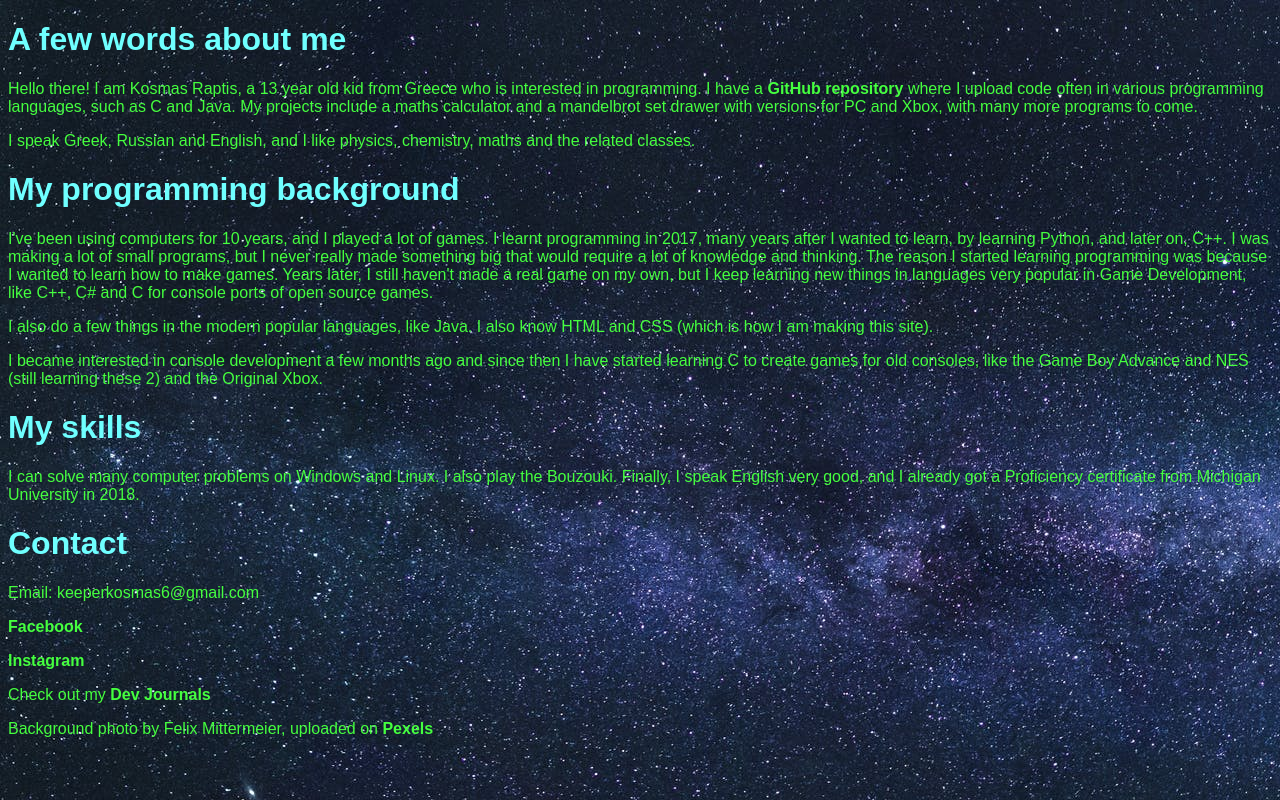
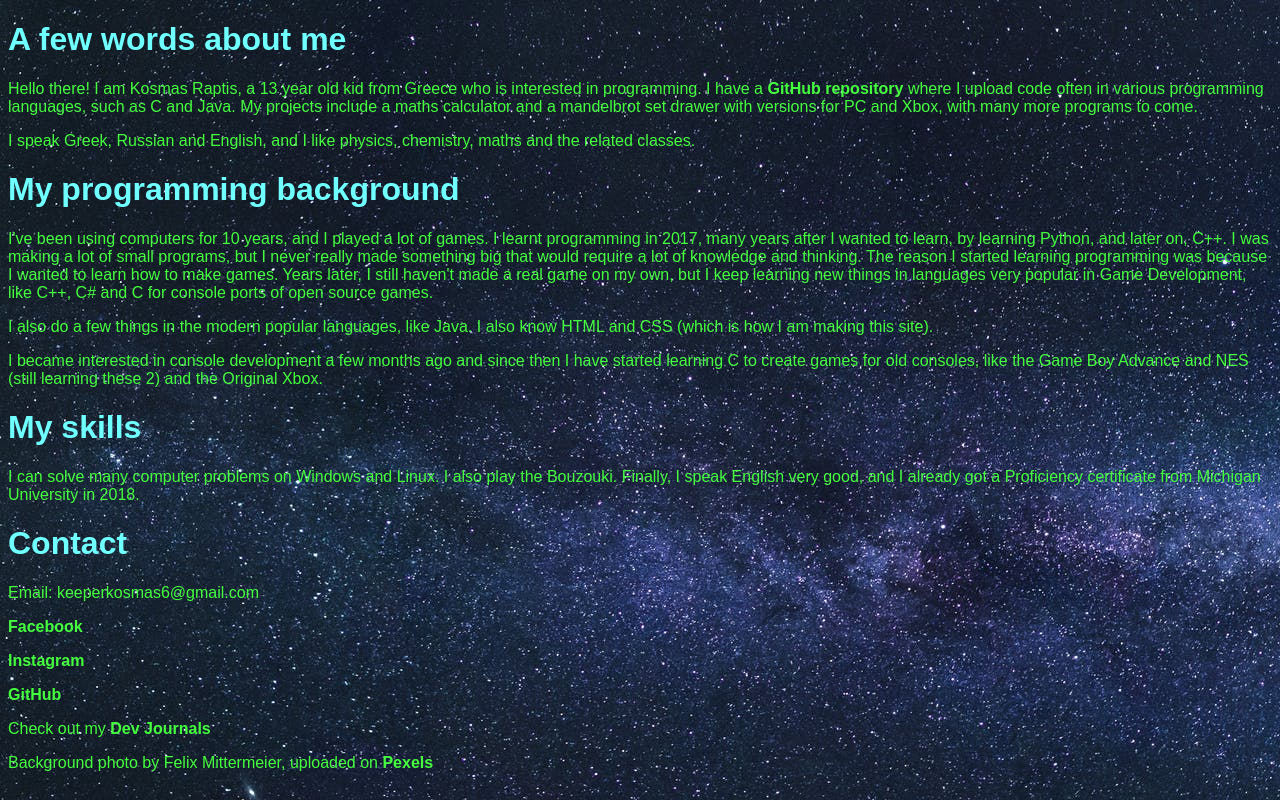
Before and after one commit to kosmas12/Kosmas12.github.io, a plain HTML site: page index.html in a window 1280 px wide. Drawn offline with Linux system fonts and the light colour scheme.

Commit message:
Added GitHub anchor

```diff
--- a/index.html
+++ b/index.html
@@ -47,6 +47,7 @@
   <p>Email: keeperkosmas6@gmail.com</p>
   <p><a href="https://www.facebook.com/kosmas.raptis.3">Facebook</a></p>
   <p><a href="https://www.instagram.com/kosmasraptis/">Instagram</a></p>
+  <p><a href="https://github.com/kosmas12">GitHub</a> </p>
   <p>Check out my <a href=devjournals.html>Dev Journals</a></p>
   <p>Background photo by Felix Mittermeier, uploaded on <a href="https://www.pexels.com/">Pexels</a></p>
   </body>
```
